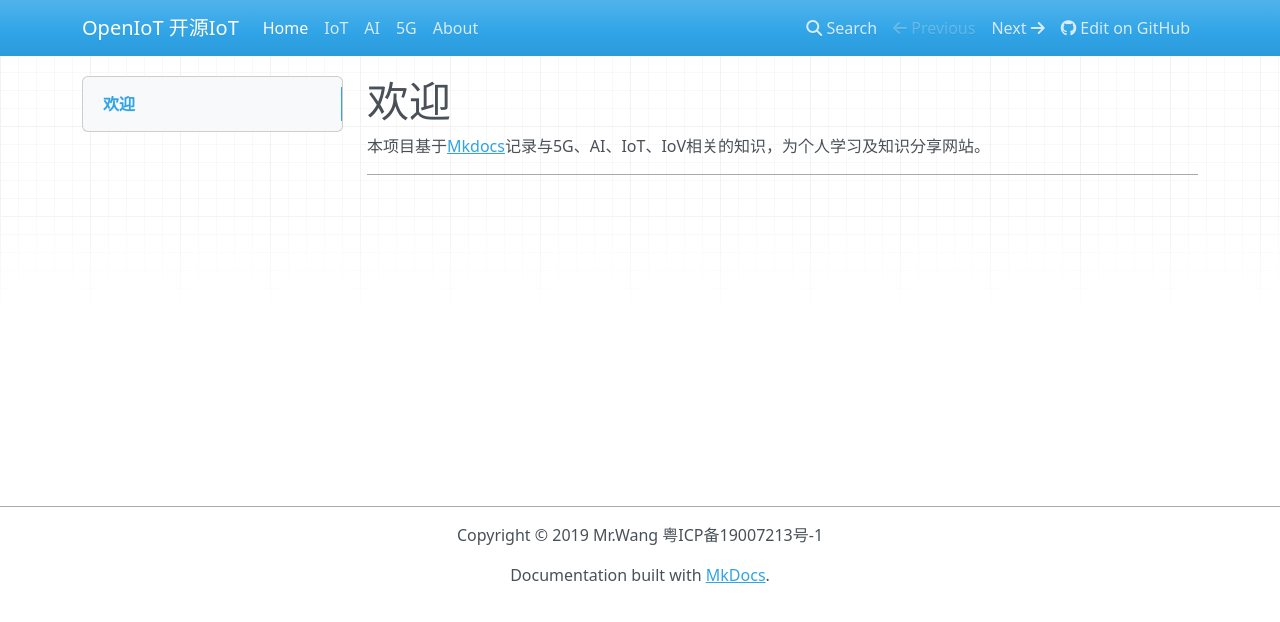
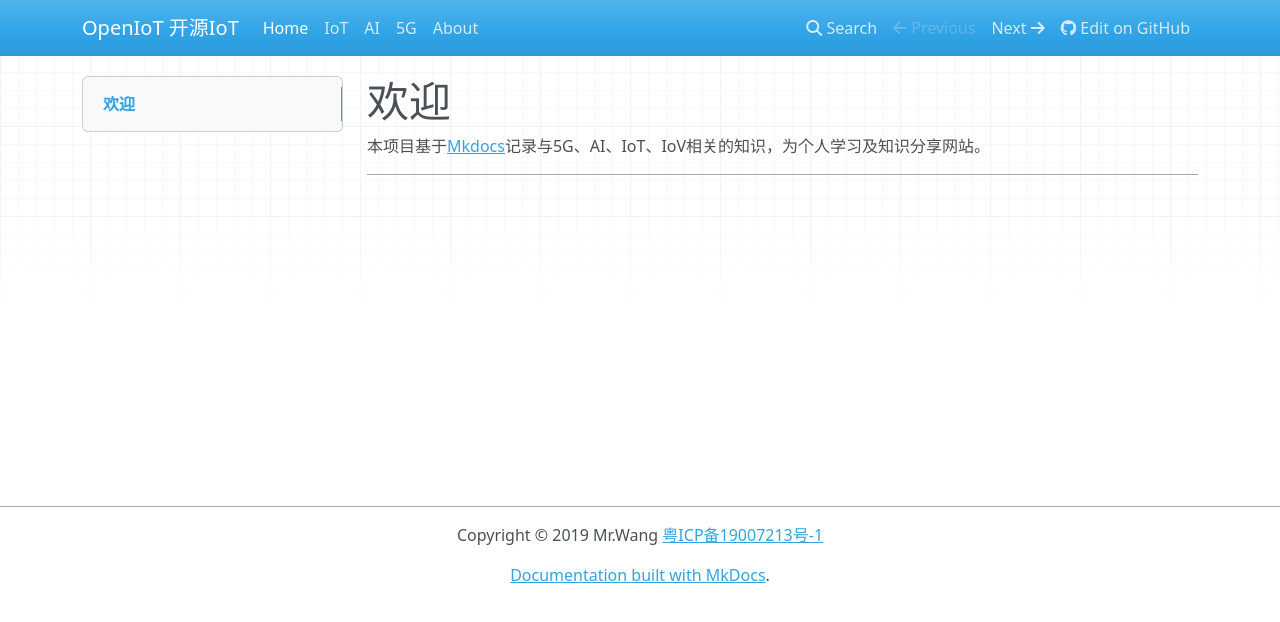
Before and after one commit to whsheng/mg_doc_openapi, an MkDocs documentation site: the page built from docs/index.md, in a window 1280 px wide. Shown: the top 622 px of the page. Built offline with MkDocs 1.6.1, drawn with Linux system fonts in a browser that asks for light colours; nearby versions of some CDN libraries; old or Windows-style settings are respelled for this version of MkDocs; part of the change alters nothing that is shown.

Commit message:
修改配置项,可支持备案号链接

```diff
--- a/mkdocs.yml
+++ b/mkdocs.yml
@@ -1,11 +1,11 @@
 site_name: OpenIoT 开源IoT
 repo_url: https://github.com/whsheng/openiot_blog
-copyright: Copyright © 2019 Mr.Wang 粤ICP备19007213号-1
-pages:
-  - [index.md,Home]
-  - [iot.md,IoT]
-  - [ai.md,AI]
-  - [5g.md,5G]
-  - [about.md,About]
+copyright: Copyright © 2019 Mr.Wang <a href="http://beian.miit.gov.cn"> 粤ICP备19007213号-1
+nav:
+  - Home: index.md
+  - IoT: iot.md
+  - AI: ai.md
+  - 5G: 5g.md
+  - About: about.md
 
 #theme: readthedocs
```
